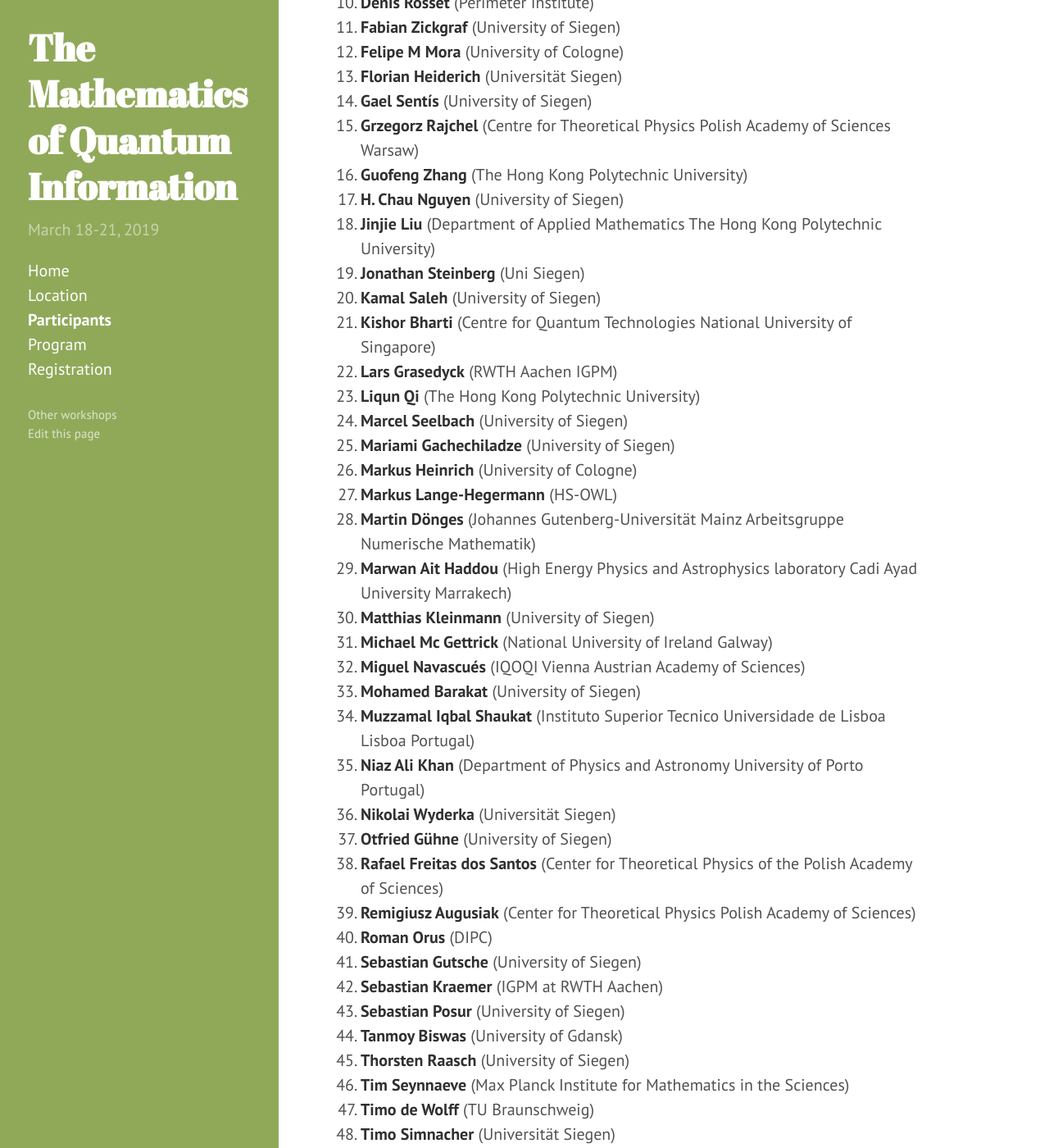
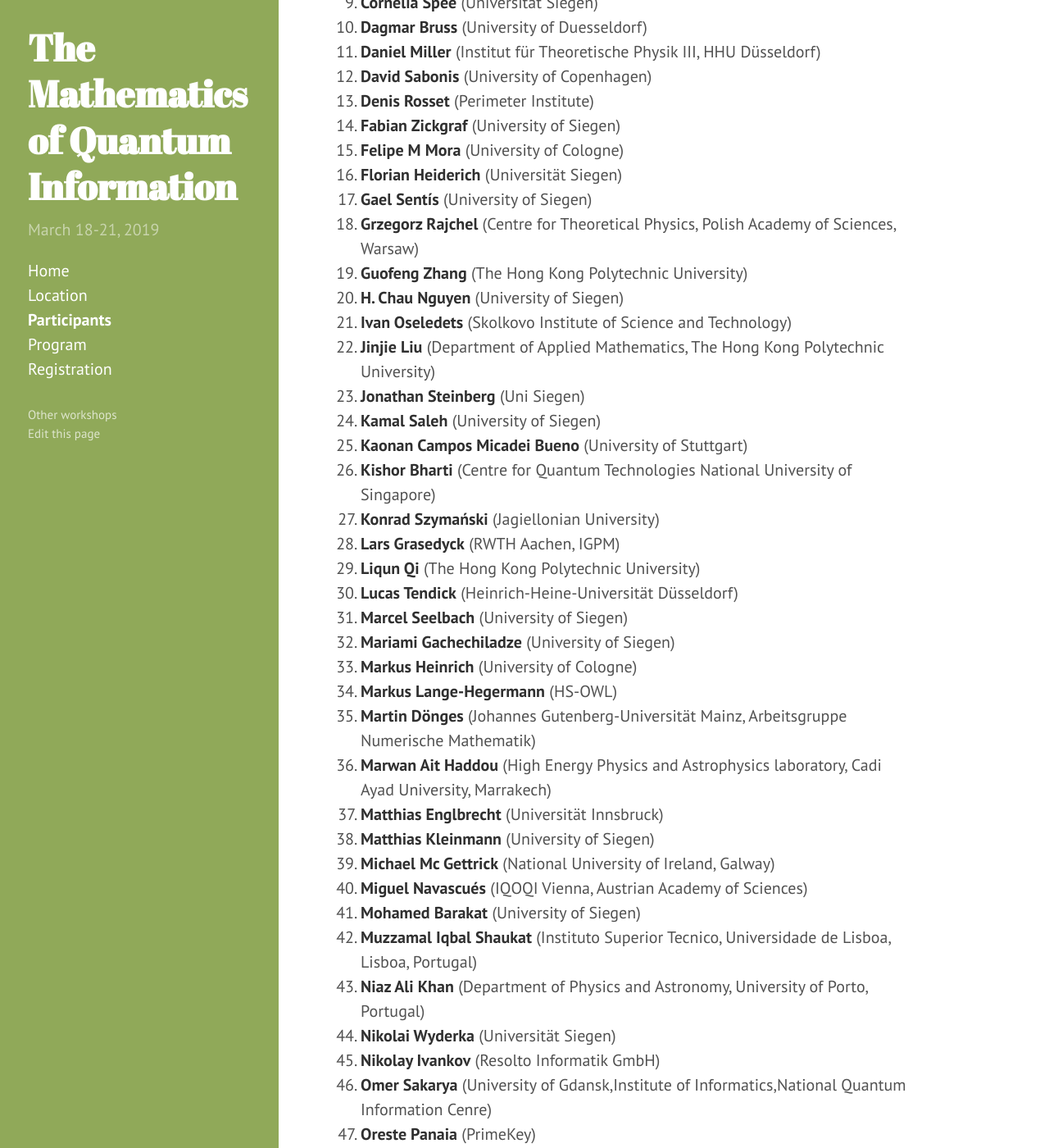
Before and after one commit to MoQIT/MoQI-2019, a Jekyll site: the page built from participants.md, in a window 1280 px wide and 1400 px high, scrolled down 422 px. Shown: the whole window at 82% size. Built offline with Jekyll 4.4.1, drawn with Linux system fonts in a browser that asks for light colours; some of the changed text lies outside the part shown.

Commit message:
updated list of participants

```diff
--- a/_data/participants.yml
+++ b/_data/participants.yml
@@ -14,13 +14,22 @@
   affiliation: Universität Innsbruck
 
 - name: Barbara Kraus
-  affiliation: Institute for Theoretical Physics University of Innsbruck
+  affiliation: Institute for Theoretical Physics, University of Innsbruck
+
+- name: Bianka Woloncewicz
+  affiliation: University of Gdansk, International Centre of Theory for Quantum Technologies
 
 - name: Constantino Rodriguez Ramos
   affiliation: Nottingham Trent University
 
 - name: Cornelia Spee
   affiliation: Universität Siegen
+
+- name: Dagmar Bruss
+  affiliation: University of Duesseldorf
+
+- name: Daniel Miller
+  affiliation: Institut für Theoretische Physik III, HHU Düsseldorf
 
 - name: David Sabonis
   affiliation: University of Copenhagen
@@ -41,7 +50,7 @@
   affiliation: University of Siegen
 
 - name: Grzegorz Rajchel
-  affiliation: Centre for Theoretical Physics Polish Academy of Sciences Warsaw
+  affiliation: Centre for Theoretical Physics, Polish Academy of Sciences, Warsaw
 
 - name: Guofeng Zhang
   affiliation: The Hong Kong Polytechnic University
@@ -49,8 +58,11 @@
 - name: H. Chau Nguyen
   affiliation: University of Siegen
 
+- name: Ivan Oseledets
+  affiliation: Skolkovo Institute of Science and Technology
+
 - name: Jinjie Liu
-  affiliation: Department of Applied Mathematics The Hong Kong Polytechnic University
+  affiliation: Department of Applied Mathematics, The Hong Kong Polytechnic University
 
 - name: Jonathan Steinberg
   affiliation: Uni Siegen
@@ -58,14 +70,23 @@
 - name: Kamal Saleh
   affiliation: University of Siegen
 
+- name: Kaonan Campos Micadei Bueno
+  affiliation: University of Stuttgart
+
 - name: Kishor Bharti
   affiliation: Centre for Quantum Technologies National University of Singapore
 
+- name: Konrad Szymański
+  affiliation: Jagiellonian University
+
 - name: Lars Grasedyck
-  affiliation: RWTH Aachen IGPM
+  affiliation: RWTH Aachen, IGPM
 
 - name: Liqun Qi
   affiliation: The Hong Kong Polytechnic University
+
+- name: Lucas Tendick
+  affiliation: Heinrich-Heine-Universität Düsseldorf
 
 - name: Marcel Seelbach
   affiliation: University of Siegen
@@ -80,40 +101,58 @@
   affiliation: HS-OWL
 
 - name: Martin Dönges
-  affiliation: Johannes Gutenberg-Universität Mainz Arbeitsgruppe Numerische Mathematik
+  affiliation: Johannes Gutenberg-Universität Mainz, Arbeitsgruppe Numerische Mathematik
 
 - name: Marwan Ait Haddou
-  affiliation: High Energy Physics and Astrophysics laboratory Cadi Ayad University Marrakech
+  affiliation: High Energy Physics and Astrophysics laboratory, Cadi Ayad University, Marrakech
+
+- name: Matthias Englbrecht
+  affiliation: Universität Innsbruck
 
 - name: Matthias Kleinmann
   affiliation: University of Siegen
 
 - name: Michael Mc Gettrick
-  affiliation: National University of Ireland Galway
+  affiliation: National University of Ireland, Galway
 
 - name: Miguel Navascués
-  affiliation: IQOQI Vienna Austrian Academy of Sciences
+  affiliation: IQOQI Vienna, Austrian Academy of Sciences
 
 - name: Mohamed Barakat
   affiliation: University of Siegen
 
 - name: Muzzamal Iqbal Shaukat
-  affiliation: Instituto Superior Tecnico Universidade de Lisboa Lisboa Portugal
+  affiliation: Instituto Superior Tecnico, Universidade de Lisboa, Lisboa, Portugal
 
 - name: Niaz Ali Khan
-  affiliation: Department of Physics and Astronomy University of Porto Portugal
+  affiliation: Department of Physics and Astronomy, University of Porto, Portugal
 
 - name: Nikolai Wyderka
   affiliation: Universität Siegen
 
+- name: Nikolay Ivankov
+  affiliation: Resolto Informatik GmbH
+
+- name: Omer Sakarya
+  affiliation: University of Gdansk,Institute of Informatics,National Quantum Information Cenre
+
+- name: Oreste Panaia
+  affiliation: PrimeKey
+
 - name: Otfried Gühne
   affiliation: University of Siegen
+
+- name: Palash Pandya
+  affiliation: Institute of Theoretical Physics and Astrophysics, University of Gdansk
+
+- name: Paul Appel
+  affiliation: IQOQI Vienna
 
 - name: Rafael Freitas dos Santos
   affiliation: Center for Theoretical Physics of the Polish Academy of Sciences
 
 - name: Remigiusz Augusiak
-  affiliation: Center for Theoretical Physics Polish Academy of Sciences
+  affiliation: Center for Theoretical Physics, Polish Academy of Sciences
 
 - name: Roman Orus
   affiliation: DIPC
@@ -127,8 +166,8 @@
 - name: Sebastian Posur
   affiliation: University of Siegen
 
-- name: Tanmoy Biswas
-  affiliation: University of Gdansk
+- name: Stefan Krupp
+  affiliation: University of Cologne
 
 - name: Thorsten Raasch
   affiliation: University of Siegen
@@ -141,6 +180,9 @@
 
 - name: Timo Simnacher
   affiliation: Universität Siegen
+
+- name: Tom Kuhmichel
+  affiliation: University of Siegen
 
 - name: Tristan Kraft
   affiliation: Uni Siegen
```
